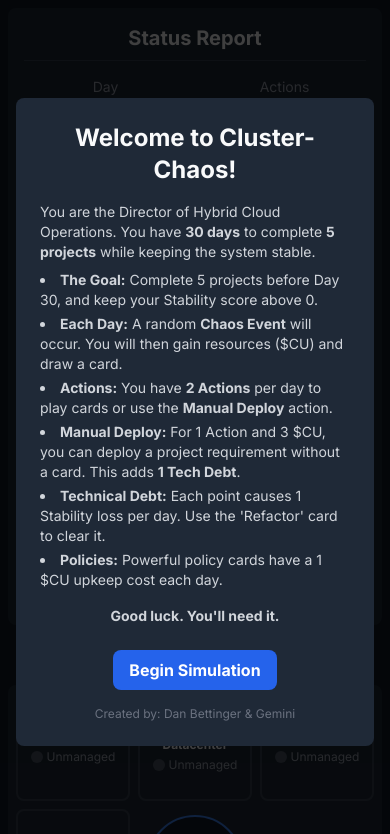
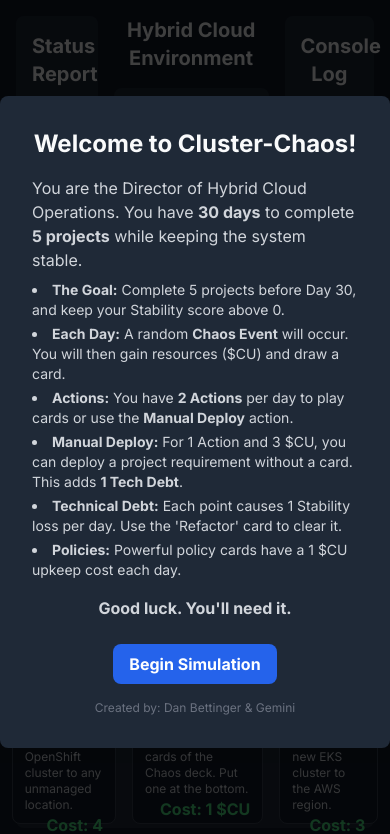
Before and after one commit to grigz/fleet, a plain HTML site: page index.html in a window 390 px wide. Shown: the top 834 px of the page. Drawn offline with nearby package versions, Linux system fonts and the light colour scheme.

Commit message:
Update index.html
back to the last known good version

```diff
--- a/index.html
+++ b/index.html
@@ -21,7 +21,7 @@
             transition: transform 0.2s ease-in-out, box-shadow 0.2s ease-in-out;
         }
         .card:hover {
-            transform: translateY(-5px) scale(1.02);
+            transform: translateY(-10px);
             box-shadow: 0 10px 15px -3px rgba(0, 0, 0, 0.2), 0 4px 6px -2px rgba(0, 0, 0, 0.1);
         }
         .console-log-entry {
@@ -56,33 +56,31 @@
         }
     </style>
 </head>
-<body class="w-full min-h-screen bg-gray-900 flex flex-col p-2 sm:p-4 gap-4">
+<body class="w-screen h-screen overflow-hidden flex flex-col p-4 gap-4">
 
     <!-- MAIN GAME UI -->
-    <!-- Responsive Change: Stacks vertically on mobile, becomes a row on large screens (lg). -->
-    <main class="flex-grow flex flex-col lg:flex-row gap-4">
+    <main class="flex-grow flex gap-4 h-[calc(100%-256px)]">
 
         <!-- LEFT: STATUS PANEL -->
-        <!-- Responsive Change: Full width on mobile, 1/4 on large screens. -->
-        <div id="status-panel" class="w-full lg:w-1/4 bg-gray-800 rounded-lg p-4 flex flex-col gap-4">
+        <div id="status-panel" class="w-1/4 h-full bg-gray-800 rounded-lg p-4 flex flex-col gap-4 overflow-y-auto">
             <h2 class="text-xl font-bold text-center border-b border-gray-700 pb-2">Status Report</h2>
 
             <div class="grid grid-cols-2 gap-4 text-center">
                 <div>
                     <p class="text-sm text-gray-400">Day</p>
-                    <p id="turn-display" class="text-xl md:text-2xl font-bold">1 / 30</p>
+                    <p id="turn-display" class="text-2xl font-bold">1 / 30</p>
                 </div>
                 <div>
                     <p class="text-sm text-gray-400">Actions</p>
-                    <p id="actions-display" class="text-xl md:text-2xl font-bold">2</p>
+                    <p id="actions-display" class="text-2xl font-bold">2</p>
                 </div>
                 <div>
                     <p class="text-sm text-gray-400">Compute Units ($CU)</p>
-                    <p id="cu-display" class="text-xl md:text-2xl font-bold text-green-400">5</p>
+                    <p id="cu-display" class="text-2xl font-bold text-green-400">5</p>
                 </div>
                  <div>
                     <p class="text-sm text-gray-400">Projects Done</p>
-                    <p id="projects-display" class="text-xl md:text-2xl font-bold">0 / 5</p>
+                    <p id="projects-display" class="text-2xl font-bold">0 / 5</p>
                 </div>
             </div>
 
@@ -115,21 +113,19 @@
         </div>
 
         <!-- CENTER: CLUSTER MAP -->
-        <!-- Responsive Change: Full width on mobile, 1/2 on large screens. Fixed height on mobile, full height on desktop. -->
-        <div class="w-full lg:w-1/2 h-[400px] lg:h-full flex flex-col gap-4">
+        <div class="w-1/2 h-full flex flex-col gap-4">
             <h2 class="text-xl font-bold text-center">Hybrid Cloud Environment</h2>
-            <div id="cluster-map" class="flex-grow bg-gray-800 rounded-lg p-2 sm:p-4 relative grid grid-cols-3 grid-rows-3 gap-2 sm:gap-4">
+            <div id="cluster-map" class="flex-grow bg-gray-800 rounded-lg p-4 relative grid grid-cols-3 grid-rows-3 gap-4">
                 <!-- Hub in the center -->
                 <div class="col-start-2 row-start-2 flex justify-center items-center">
-                    <div class="w-24 h-24 sm:w-32 sm:h-32 bg-gray-900 rounded-full flex justify-center items-center text-center font-bold text-sm sm:text-lg border-2 sm:border-4 border-blue-500 px-2">Your K8s Fleet</div>
+                    <div class="w-40 h-40 bg-gray-900 rounded-full flex justify-center items-center text-center font-bold text-lg border-4 border-blue-500 px-4">Your Kubernetes Fleet</div>
                 </div>
                 <!-- Spokes will be injected here -->
             </div>
         </div>
 
         <!-- RIGHT: CONSOLE LOG -->
-        <!-- Responsive Change: Full width on mobile, 1/4 on large screens. Fills remaining space on mobile, full height on desktop. -->
-        <div class="w-full lg:w-1/4 flex-grow lg:flex-grow-0 h-full bg-gray-800 rounded-lg p-4 flex flex-col">
+        <div class="w-1/4 h-full bg-gray-800 rounded-lg p-4 flex flex-col">
             <h2 class="text-xl font-bold text-center border-b border-gray-700 pb-2">Console Log</h2>
             <div id="console-log" class="flex-grow mt-2 overflow-y-auto flex flex-col-reverse">
                 <!-- Log entries will be prepended here -->
@@ -138,19 +134,18 @@
     </main>
 
     <!-- BOTTOM: PLAYER HAND -->
-    <!-- Responsive Change: Height is auto, allows wrapping. -->
-    <div class="w-full bg-gray-800 rounded-lg p-4">
+    <div class="h-[240px] w-full bg-gray-800 rounded-lg p-4">
         <h2 class="text-lg font-bold text-center mb-2">Your Hand (Max 5)</h2>
-        <div id="player-hand" class="flex flex-wrap gap-2 sm:gap-4 justify-center items-center">
+        <div id="player-hand" class="flex gap-4 justify-center items-center h-full">
             <!-- Player cards will be injected here -->
         </div>
     </div>
 
     <!-- MODAL POPUP -->
-    <div id="modal-overlay" class="fixed inset-0 bg-black bg-opacity-75 flex justify-center items-center modal-hidden p-4">
-        <div id="modal-content" class="bg-gray-800 rounded-lg p-6 sm:p-8 w-full max-w-lg text-center transform">
+    <div id="modal-overlay" class="fixed inset-0 bg-black bg-opacity-75 flex justify-center items-center modal-hidden">
+        <div id="modal-content" class="bg-gray-800 rounded-lg p-8 max-w-lg text-center transform">
             <h2 id="modal-title" class="text-2xl font-bold mb-4"></h2>
-            <div id="modal-text" class="text-gray-300 mb-6 text-sm sm:text-base"></div>
+            <div id="modal-text" class="text-gray-300 mb-6"></div>
             <button id="modal-button" class="bg-blue-600 hover:bg-blue-700 text-white font-bold py-2 px-4 rounded-lg transition-colors">Start Game</button>
             <p id="credit-line" class="text-xs text-gray-500 mt-4"></p>
         </div>
@@ -438,10 +433,10 @@ function renderClusterMap() {
 
         spoke.innerHTML = `
             <div class="text-center relative">
-                <p class="font-bold text-xs sm:text-base">${loc.name}</p>
-                <div class="flex items-center justify-center gap-1 sm:gap-2 mt-1">
+                <p class="font-bold">${loc.name}</p>
+                <div class="flex items-center justify-center gap-2 mt-1">
                     <div class="status-dot w-3 h-3 rounded-full ${statusDotColor}"></div>
-                    <p class="text-xs sm:text-sm text-gray-400">${statusText}</p>
+                    <p class="text-sm text-gray-400">${statusText}</p>
                 </div>
                 ${projectHTML}
             </div>
@@ -455,8 +450,7 @@ function renderPlayerHand() {
     hand.innerHTML = '';
     gameState.hand.forEach((card, index) => {
         const cardEl = document.createElement('div');
-        // Responsive Change: Card sizes are smaller on mobile, larger on sm screens and up.
-        cardEl.className = 'card w-32 h-32 sm:w-40 sm:h-40 bg-gray-900 rounded-lg p-2 sm:p-3 flex flex-col justify-between border border-gray-700 cursor-pointer';
+        cardEl.className = 'card w-40 h-40 bg-gray-900 rounded-lg p-3 flex flex-col justify-between border border-gray-700 cursor-pointer';
         cardEl.dataset.cardIndex = index;
 
         let costColor = card.cost > gameState.cu ? 'text-red-500' : 'text-green-400';
@@ -466,7 +460,7 @@ function renderPlayerHand() {
 
         cardEl.innerHTML = `
             <div>
-                <p class="font-bold text-sm sm:text-base leading-tight">${card.name}</p>
+                <p class="font-bold text-base leading-tight">${card.name}</p>
                 <p class="text-xs font-mono ${typeColor}">${card.type}</p>
             </div>
             <p class="text-xs text-gray-300">${card.text}</p>
```
